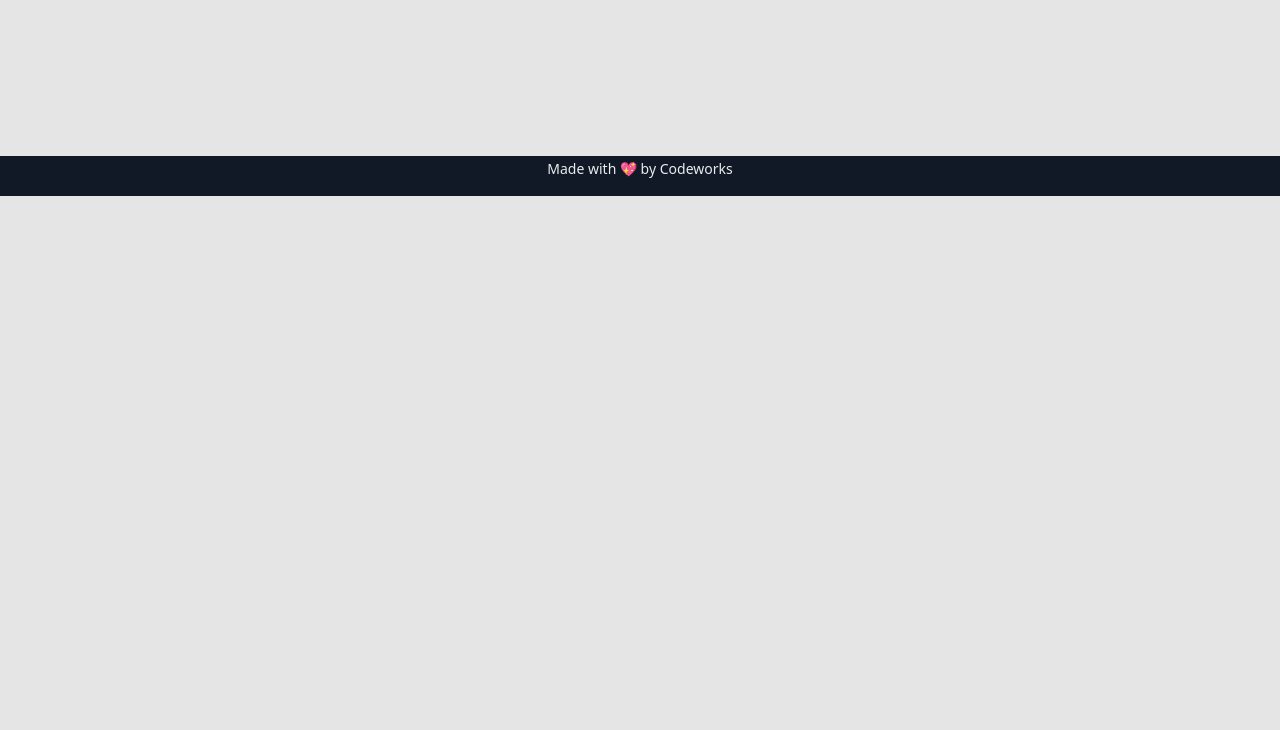
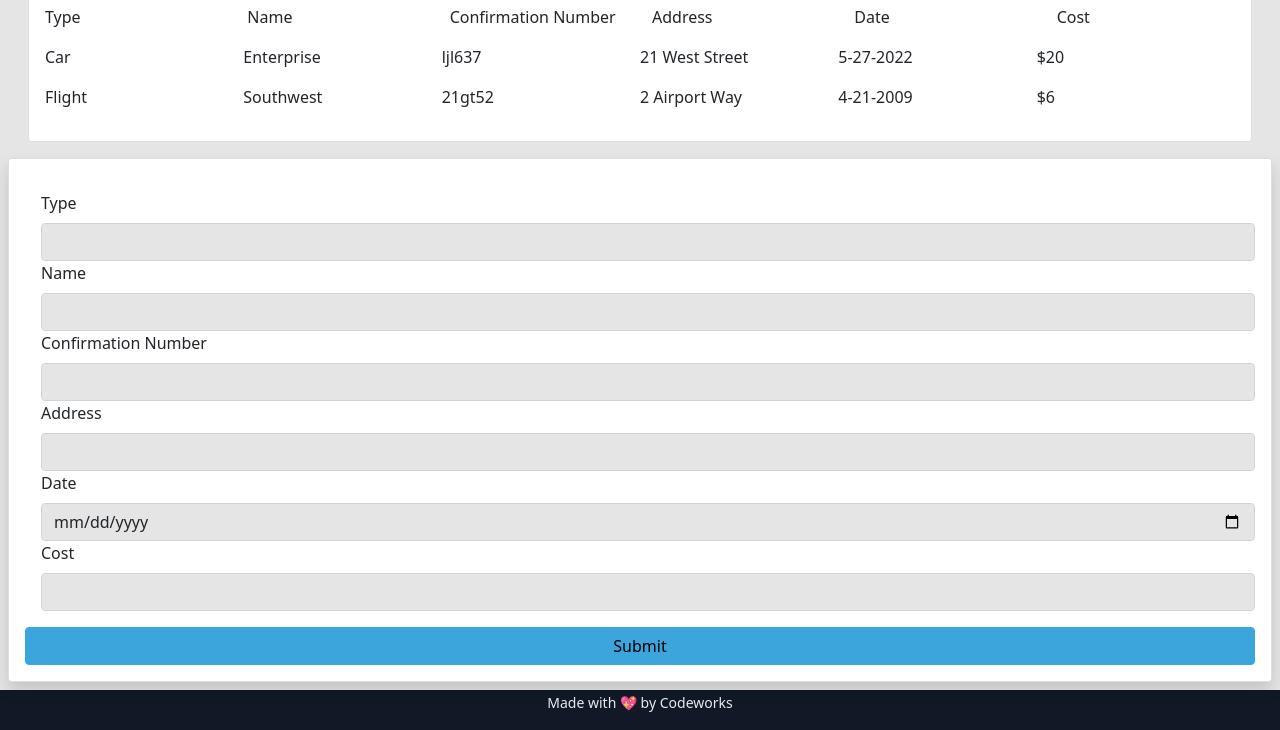
Before and after one commit to TylerRice27/Checkpoint-3, a website with bundled scripts: page index.html in a window 1280 px wide. Shown: the part 604-1334 px from the top of the page. Before the commit the page ends 800 px from the top, so only its background shows below. Built offline with nearby package versions, Linux system fonts and the light colour scheme; a script that the page names is missing.

Commit message:
Created a reservation form.

```diff
--- a/app/AppState.js
+++ b/app/AppState.js
@@ -1,6 +1,7 @@
 import { Reservation } from "./Models/Reservation.js"
 import { Trip } from "./Models/Trip.js"
 import { EventEmitter } from "./Utils/EventEmitter.js"
+import { generateId } from "./Utils/generateId.js"
 import { isValidProp } from "./Utils/isValidProp.js"
 
 class AppState extends EventEmitter {
@@ -10,12 +11,14 @@ class AppState extends EventEmitter {
   /** @type {import('./Models/Trip').Trip[]} */
 
   trips = [new Trip({
+
     name: "Disneyland",
     notes: "this trip is cool. Wish I could go"
 
   }),
 
   new Trip({
+
     name: "West Coast Beach",
     notes: "A sandy Trip!!!"
   })
@@ -25,6 +28,7 @@ class AppState extends EventEmitter {
   /** @type {import('./Models/Reservation').Reservation[]} */
 
   reservations = [new Reservation({
+
     name: "Enterprise",
     type: "Car",
     confirmationNumber: "ljl637",
@@ -34,6 +38,7 @@ class AppState extends EventEmitter {
   }),
 
   new Reservation({
+
     name: "Southwest",
     type: "Flight",
     confirmationNumber: "21gt52",
--- a/app/Models/Reservation.js
+++ b/app/Models/Reservation.js
@@ -50,9 +50,6 @@ export class Reservation {
               <p>$${this.cost}</p>
             </div>
 
-
-
-
         </div>
                 `
   }
--- a/app/Models/Trip.js
+++ b/app/Models/Trip.js
@@ -10,8 +10,10 @@ export class Trip {
 
 
   constructor(tripData) {
-    this.id = tripData.id || generateId()
-    this.name = tripData.name
+
+
+    this.id = tripData.id || generateId(),
+      this.name = tripData.name
     this.notes = tripData.notes
 
     console.log(tripData, this.id);
@@ -65,7 +67,7 @@ export class Trip {
   // directly from my reservation id line
 
   get Reservations() {
-    let reservations = ProxyState.reservations.filter(r => r.tripId == this.id)
+    let reservations = ProxyState.reservations
     let template = ''
     reservations.forEach(r => template += r.Template)
 
--- a/index.html
+++ b/index.html
@@ -29,7 +29,8 @@
     <form class="card col-md-4 shadow p-3 m-2">
       <div class="mb-3">
         <label for="exampleInputEmail1" class="form-label">Trip Name</label>
-        <input placeholder="Germany" type="text" class="form-control" id="tripname" aria-describedby="emailHelp">
+        <input placeholder="Germany" type="text" class="form-control" name="tripname" id="tripname"
+          aria-describedby="emailHelp">
         <div id="triphelp" class="form-text">Create a new trip by entering here.</div>
       </div>
 
@@ -102,6 +103,31 @@
 
 
     </div>
+
+    <!-- My form for my reservations is here to items -->
+    <form class="card row shadow p-3 m-2">
+      <div class="col-md-12 p-2 m-2">
+
+        <label for="type" class="form-label">Type</label>
+        <input type="text" class="form-control" name="type" id="type" aria-describedby="emailHelp">
+        <label for="name" class="form-label">Name</label>
+        <input type="text" class="form-control" name="name" id="name" aria-describedby="emailHelp">
+        <label for="confirmation-number" class="form-label">Confirmation Number</label>
+        <input type="text" class="form-control" name="confirmation-number" id="confirmation-number"
+          aria-describedby="emailHelp">
+        <label for="address" class="form-label">Address</label>
+        <input type="text" class="form-control" name="address" id="address" aria-describedby="emailHelp">
+        <label for="date" class="form-label">Date</label>
+        <input type="date" class="form-control" name="date" id="date" aria-describedby="emailHelp">
+        <label for="cost" class="form-label">Cost</label>
+        <input type="number" class="form-control" name="cost" id="cost" aria-describedby="emailHelp">
+
+      </div>
+
+
+      <button type="submit" class="btn btn-primary">Submit</button>
+    </form>
+
   </main>
   <footer class="bg-dark text-light">
     <div class="text-center no-select">
```
